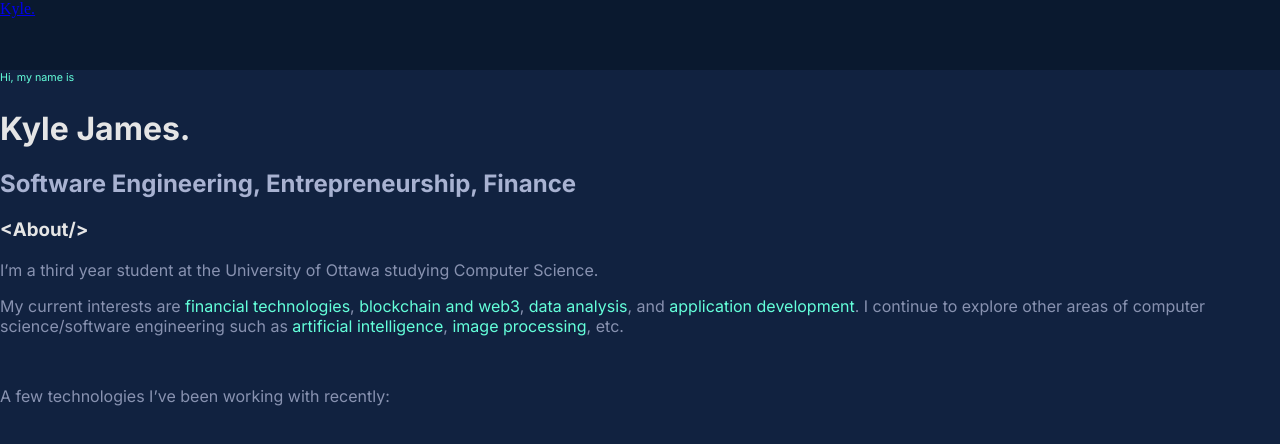
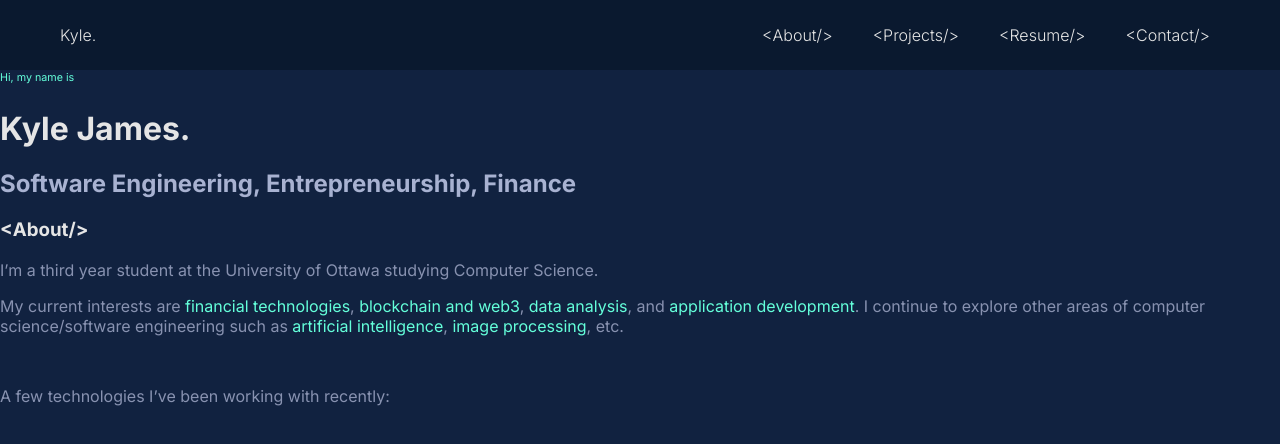
Before and after one commit to caxky/Personal-Site, a React (Create React App) app: page / in a window 1280 px wide. Shown: the top 444 px of the page. Built offline with nearby package versions, Linux system fonts and the light colour scheme.

Commit message:
Simple navbar implementation

```diff
--- a/src/app.scss
+++ b/src/app.scss
@@ -8,6 +8,7 @@
     top: 70px;
     overflow-y: scroll;
     scroll-snap-type: y mandatory;
+    scroll-behavior: smooth;
     scrollbar-width: none;
     &::-webkit-scrollbar{
       display: none;
--- a/src/assets/styles/_fonts.scss
+++ b/src/assets/styles/_fonts.scss
@@ -17,3 +17,10 @@ h6, p {
   font-family: $inter;
   font-weight: normal;
 }
+
+a {
+  text-decoration: none;
+  color: $bone-white;
+  font-family: $inter;
+  font-weight: lighter;
+}
--- a/src/components/contact/Contact.jsx
+++ b/src/components/contact/Contact.jsx
@@ -2,7 +2,7 @@ import './contact.scss';
 
 export default function Contact() {
   return (
-    <div className='contact'>
+    <div className='contact' id='contact'>
       <h3>{'<Contact/>'}</h3>
     </div>
   )
--- a/src/components/navbar/Navbar.jsx
+++ b/src/components/navbar/Navbar.jsx
@@ -7,6 +7,12 @@ export default function Navbar() {
         <div className='left'>
           <a href="#about" className='logo'>Kyle.</a>
         </div>
+        <div className='right'>
+          <a href="#about">{'<About/>'}</a>
+          <a href="#projects">{'<Projects/>'}</a>
+          <a href="#resume">{'<Resume/>'}</a>
+          <a href="#contact">{'<Contact/>'}</a>
+        </div>
       </div>
     </div>
   )
--- a/src/components/navbar/navbar.scss
+++ b/src/components/navbar/navbar.scss
@@ -4,7 +4,30 @@
   width: 100%;
   height: 70px;
   background-color: $darker-blue;
+  color: $bone-white;
   position: fixed;
   top: 0;
   z-index: 5;
+
+  .wrapper {
+    height: 100%;
+    display: flex;
+    align-items: center;
+    justify-content: space-between;
+    margin-left: 50px;
+
+    .left {
+      font-size: 16px;
+      padding-left: 10px;
+    }
+
+    .right {
+      font-size: 16px;
+      margin-right: 50px;
+
+      a {
+        padding: 10px 20px;
+      }
+    }
+  }
 }
--- a/src/components/projects/Projects.jsx
+++ b/src/components/projects/Projects.jsx
@@ -2,7 +2,7 @@ import './projects.scss';
 
 export default function Projects() {
   return (
-    <div className='projects'>
+    <div className='projects' id='projects'>
       <h3>{'<Projects/>'}</h3>
     </div>
   )
--- a/src/components/resume/Resume.jsx
+++ b/src/components/resume/Resume.jsx
@@ -2,7 +2,7 @@ import './resume.scss';
 
 export default function Resume() {
   return (
-    <div className='resume'>
+    <div className='resume' id='resume'>
       <h3>{'<Resume/>'}</h3>
     </div>
   )
```
